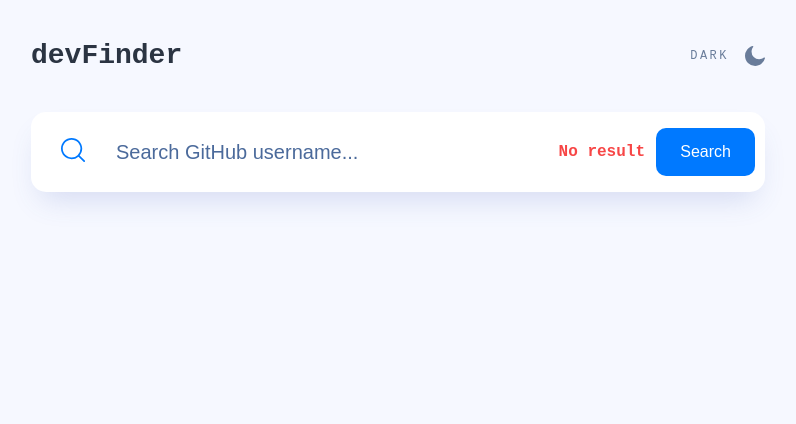
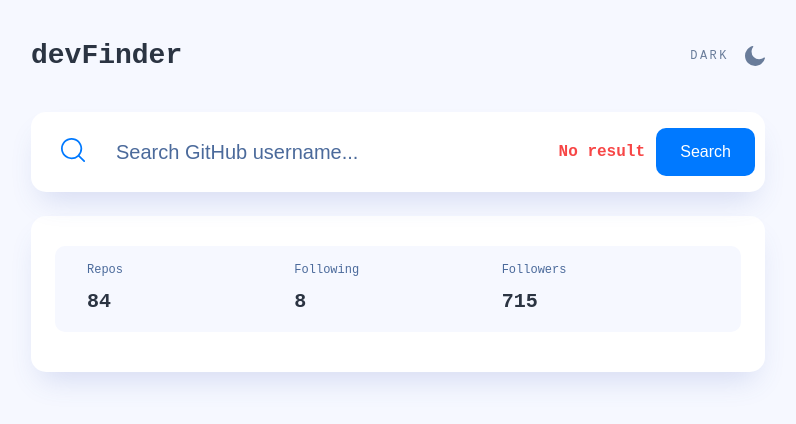
Before and after one commit to AntonKoshelevOfficial/ts-find-github-users, a React (Create React App) app: page / in a window 1280 px wide. Shown: the top 424 px of the page, without its empty margins (242-1038 px from the left). Built offline with nearby package versions, Linux system fonts and the light colour scheme.

Commit message:
added statistic block

```diff
--- a/src/App.tsx
+++ b/src/App.tsx
@@ -2,12 +2,15 @@
 import {Container} from './components/Container';
 import {TheHeader} from './components/TheHeader';
 import {Search} from './components/Search';
+import {UserCard} from "./components/UserCard";
+import { defaultUser } from 'mock';
 
 function App() {
     return (
         <Container>
             <TheHeader/>
             <Search isError={true} onSubmit={() => {}}/>
+            <UserCard { ...defaultUser }/>
         </Container>
     );
 }
--- /dev/null
+++ b/src/components/UserCard/UserCard.module.scss
@@ -0,0 +1,58 @@
+:global {
+  body[data-theme='light'] {
+    --ucard-bg: var(--white);
+    --bio-color: var(--gray-200);
+    --ucard-shadow: var(--shadow);
+  }
+
+  body[data-theme='dark'] {
+    --ucard-bg: var(--gray-400);
+    --bio-color: var(--white);
+    --ucard-shadow: unset;
+  }
+}
+
+.userCard {
+  margin: 1.5rem 0 3rem;
+  width: 100%;
+  padding: 30px 24px 40px;
+  background-color: var(--ucard-bg);
+  box-shadow: var(--ucard-shadow);
+  border-radius: 15px;
+  //display: grid;
+  //grid-template-columns: 70px 1fr;
+  //gap: 25px 20px;
+  //
+  //&>*:nth-child(n + 3) {
+  //  grid-column: 1 / span 2;
+  //}
+  //
+  //@media (min-width: 767px) {
+  //  grid-template-columns: 120px 1fr;
+  //  padding: 40px;
+  //  gap: 30px 40px;
+  //}
+  //
+  //@media (min-width: 1024px) {
+  //  gap: 30px 40px;
+  //
+  //  &>*:nth-child(n + 2) {
+  //    grid-column: 2 / span 1;
+  //  }
+  //}
+}
+
+.avatar {
+  border-radius: 50%;
+  max-width: 100%;
+}
+
+.bio {
+  font-size: 1rem;
+  line-height: 1.5;
+  color: var(--bio-color);
+
+  &.empty {
+    opacity: 0.75;
+  }
+}
--- /dev/null
+++ b/src/components/UserCard/UserCard.tsx
@@ -0,0 +1,19 @@
+import styles from './UserCard.module.scss';
+import { UserStat } from '../UserStat';
+import { LocalGithubUser } from '../../types';
+
+interface UserCardProps extends LocalGithubUser {}
+
+export const UserCard = ({
+                             repos,
+                             following,
+                             followers,
+                         }: UserCardProps) => (
+    <div className={styles.userCard}>
+        <UserStat
+            repos={repos}
+            following={following}
+            followers={followers}
+        />
+    </div>
+);
--- /dev/null
+++ b/src/components/UserCard/index.ts
@@ -0,0 +1 @@
+export * from './UserCard';
--- /dev/null
+++ b/src/components/UserStat/UserStat.module.scss
@@ -0,0 +1,38 @@
+:global {
+  body[data-theme='light'] {
+    --stat-bg: var(--gray-50);
+    --stat-color: var(--gray-300);
+  }
+
+  body[data-theme='dark'] {
+    --stat-bg: var(--gray-500);
+    --stat-color: var(--white);
+  }
+}
+
+.userStat {
+  background-color: var(--stat-bg);
+  color: var(--stat-color);
+  padding: 15px 32px;
+  border-radius: 10px;
+  display: grid;
+  grid-template-columns: repeat(3, 1fr);
+}
+
+.info {
+  display: flex;
+  flex-direction: column;
+  gap: 0.5rem;
+
+  &Title {
+    color: var(--gray-200);
+    font-size: 0.75rem;
+    line-height: 1.5;
+  }
+
+  &Number {
+    font-size: 1.25rem;
+    line-height: 1.5;
+    font-weight: 700;
+  }
+}
--- /dev/null
+++ b/src/components/UserStat/UserStat.tsx
@@ -0,0 +1,21 @@
+import styles from './UserStat.module.scss';
+import { LocalGithubUser } from '../../types';
+
+export interface UserStatProps extends Pick<LocalGithubUser, 'repos' | 'followers' | 'following'> { }
+
+export const UserStat = ({ repos, followers, following }: UserStatProps) => (
+    <div className={styles.userStat}>
+        <div className={styles.info}>
+            <div className={styles.infoTitle}>Repos</div>
+            <div className={styles.infoNumber}>{repos}</div>
+        </div>
+        <div className={styles.info}>
+            <div className={styles.infoTitle}>Following</div>
+            <div className={styles.infoNumber}>{following}</div>
+        </div>
+        <div className={styles.info}>
+            <div className={styles.infoTitle}>Followers</div>
+            <div className={styles.infoNumber}>{followers}</div>
+        </div>
+    </div>
+);
--- /dev/null
+++ b/src/components/UserStat/index.ts
@@ -0,0 +1 @@
+export * from './UserStat';
--- /dev/null
+++ b/src/mock/index.ts
@@ -0,0 +1,17 @@
+import { LocalGithubUser } from 'types';
+
+export const defaultUser: LocalGithubUser = {
+    "login": "michey85",
+    "id": 36237995,
+    "avatar": "https://avatars.githubusercontent.com/u/36237995?v=4",
+    "name": "Mikhail Nepomniashchii",
+    "blog": "mishanep.com",
+    "location": "Malaga",
+    "bio": "React developer",
+    "twitter": "pcgramota",
+    "repos": 84,
+    "company": "EPAM",
+    "followers": 715,
+    "following": 8,
+    "created": "2018-02-07T16:18:45Z",
+}
```
